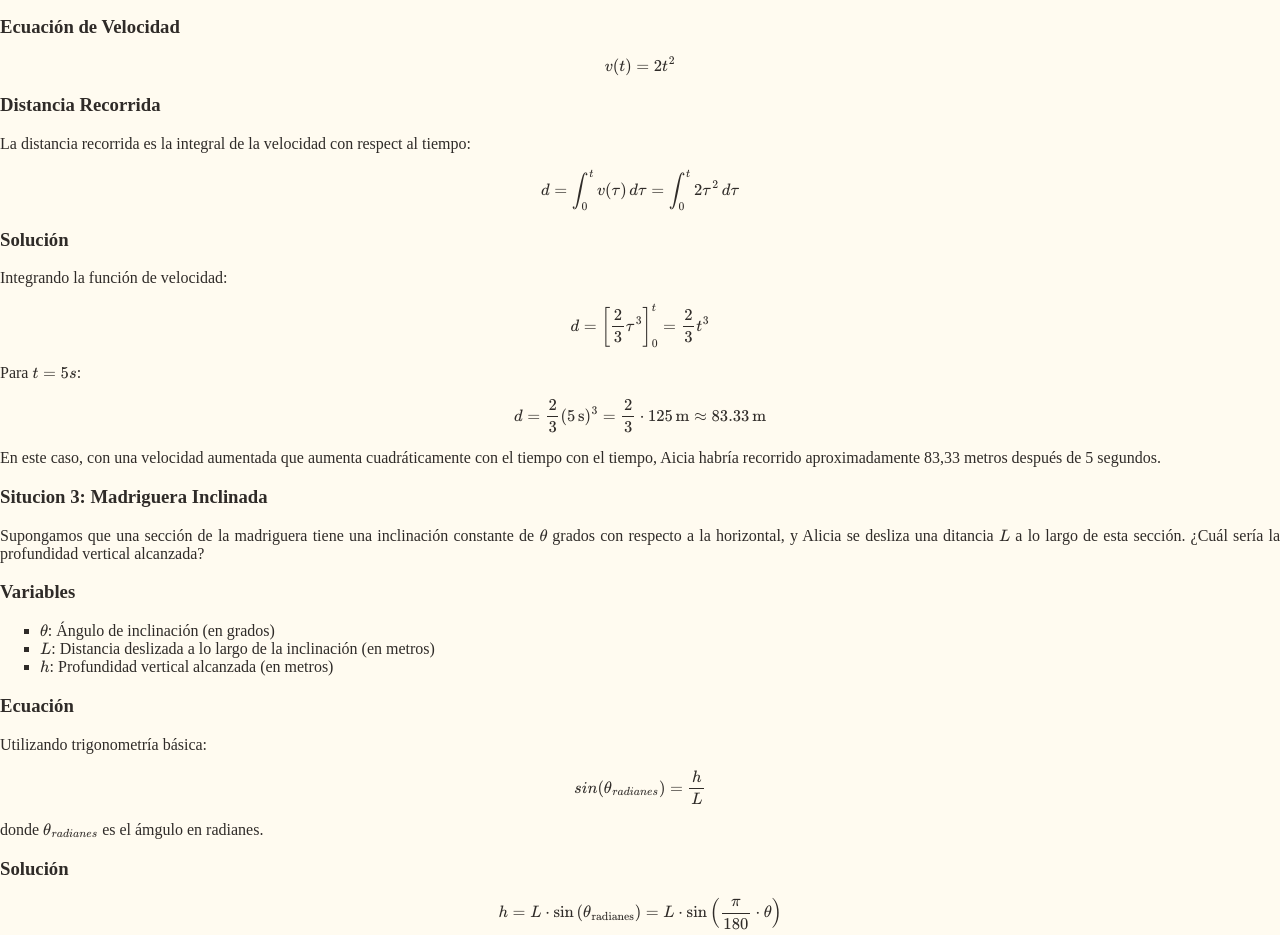
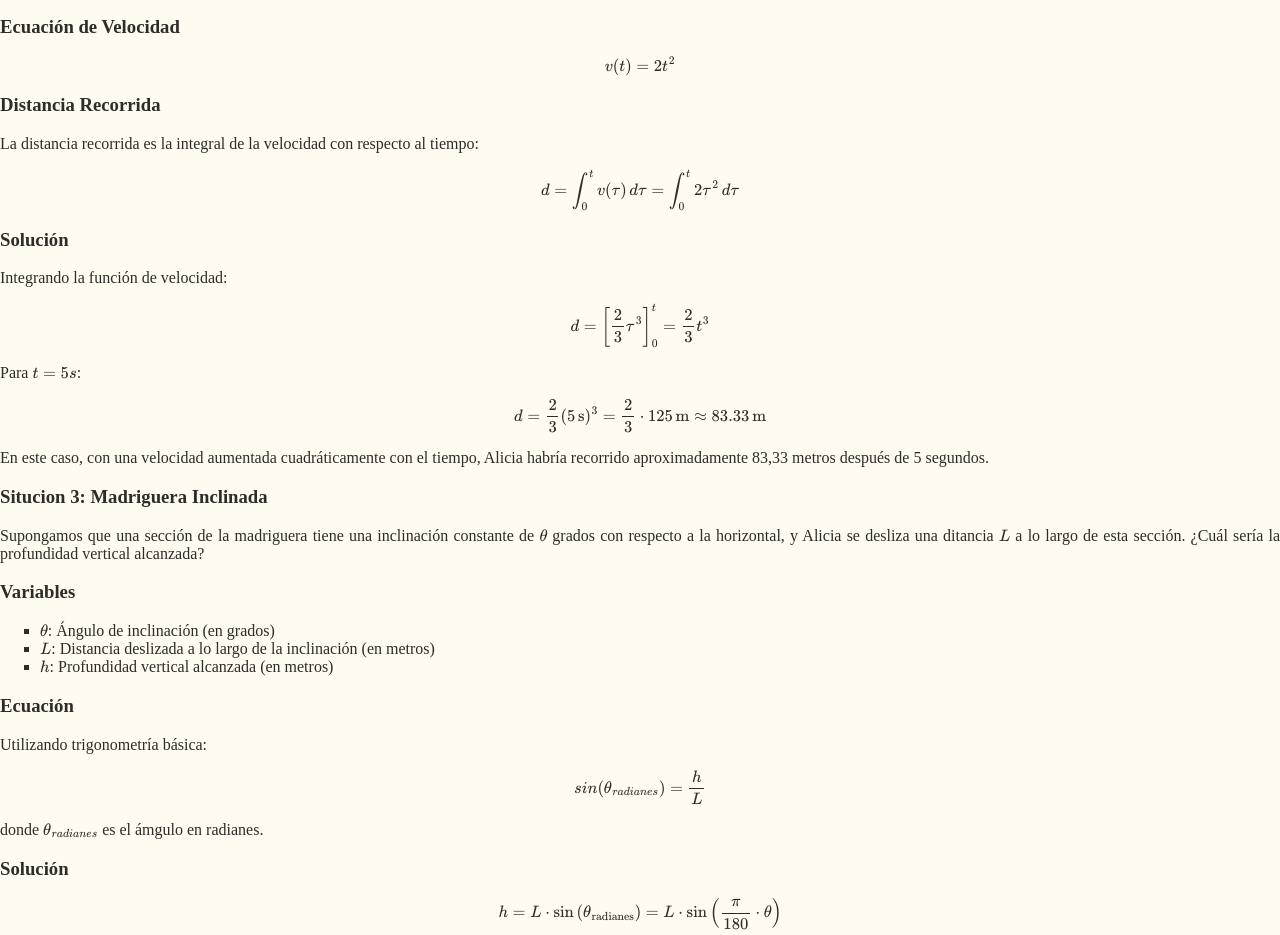
Before and after one commit to Hanns555/ALICIA-EN-EL-PAIS-DE-LAS-MARAVLLAS, a plain HTML site: page index.html in a window 1280 px wide. Shown: the part 3081-4016 px from the top of the page. Drawn offline with nearby package versions, Linux system fonts and the light colour scheme; a web font is replaced by a local one.

Commit message:
Update index.html

```diff
--- a/index.html
+++ b/index.html
@@ -266,7 +266,7 @@
             Distancia Recorrida
           </h3>
           <p>
-            La distancia recorrida es la integral de la velocidad con respect al tiempo:
+            La distancia recorrida es la integral de la velocidad con respecto al tiempo:
           </p>
           \[d = \int_{0}^{t} v(\tau) \, d\tau = \int_{0}^{t} 2\tau^2 \, d\tau\]
           <h3>
@@ -281,7 +281,7 @@
           </p>
           \[d = \frac{2}{3} (5 \, \text{s})^3 = \frac{2}{3} \cdot 125 \, \text{m} \approx 83.33 \, \text{m}\]
           <p style="text-align: justify;">
-            En este caso, con una velocidad aumentada que aumenta cuadráticamente con el tiempo con el tiempo, Aicia habría recorrido aproximadamente 83,33 metros después de 5 segundos.
+            En este caso, con una velocidad aumentada cuadráticamente con el tiempo, Alicia habría recorrido aproximadamente 83,33 metros después de 5 segundos.
           </p>
           <h3>
             Situcion 3: Madriguera Inclinada
```
